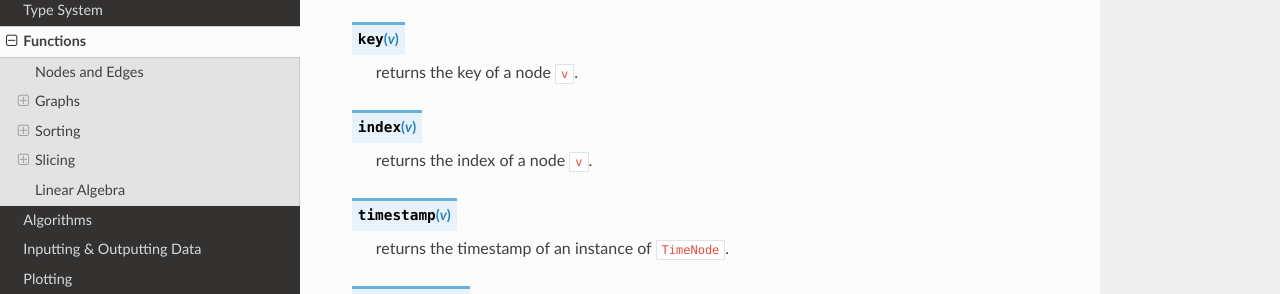
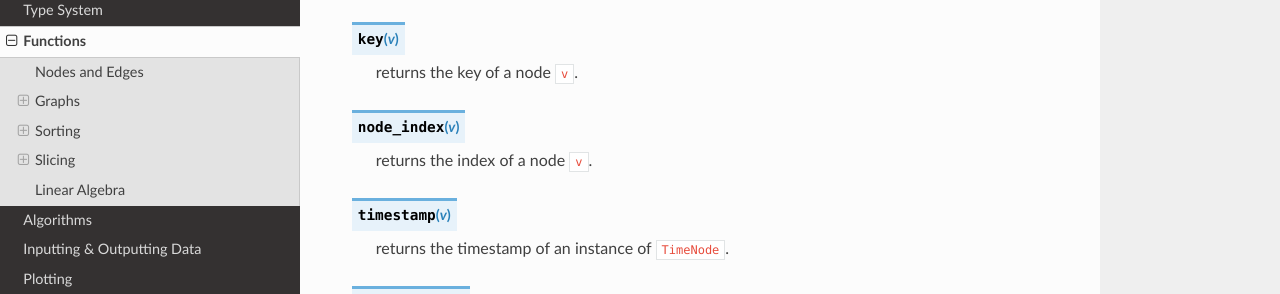
Before and after one commit to EtymoIO/EvolvingGraphs.jl, a Sphinx documentation site: the page built from doc/functions.rst, in a window 1280 px wide and 900 px high. Shown: the part 194-488 px from the top of the window. Built offline with Sphinx 7.4.7 and the Read the Docs theme 2.0.0, drawn with Linux system fonts in a browser that asks for light colours.

Commit message:
index -> node_index

```diff
--- a/doc/functions.rst
+++ b/doc/functions.rst
@@ -9,7 +9,7 @@ Nodes and Edges
 
    returns the key of a node ``v``.
 
-.. function:: index(v)
+.. function:: node_index(v)
    :noindex:
 
    returns the index of a node ``v``.
```
Also changed, not shown: 2 other files.
